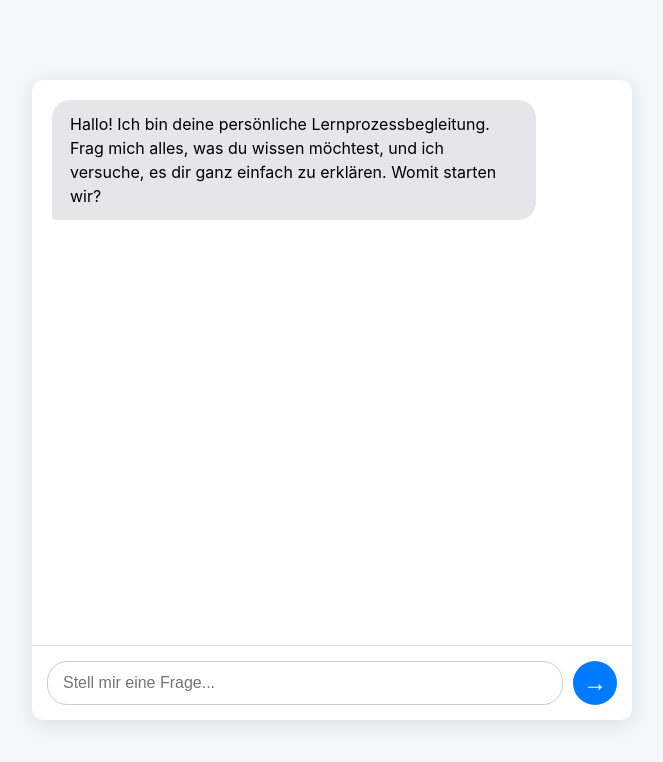
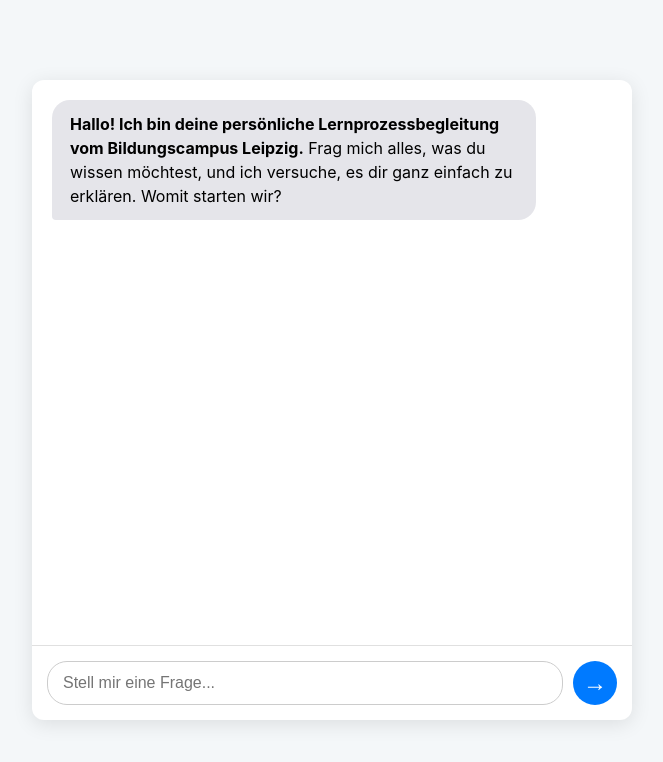
Before and after one commit to BorisDahms/lern-chat-server, a website: page index.html in a window 1280 px wide. Shown: the whole page, without its empty margins (308-971 px from the left). Drawn offline with Linux system fonts and the light colour scheme.

Commit message:
index.html für Chatbot aktualisiert

```diff
--- a/index.html
+++ b/index.html
@@ -97,7 +97,7 @@
 <div id="chat-container">
     <div id="chat-window">
         <div class="message bot-message">
-            Hallo! Ich bin deine persönliche Lernprozessbegleitung. Frag mich alles, was du wissen möchtest, und ich versuche, es dir ganz einfach zu erklären. Womit starten wir?
+           <b> Hallo! Ich bin deine persönliche Lernprozessbegleitung vom Bildungscampus Leipzig.</b> Frag mich alles, was du wissen möchtest, und ich versuche, es dir ganz einfach zu erklären. Womit starten wir?
         </div>
     </div>
     <div id="input-area">
```
